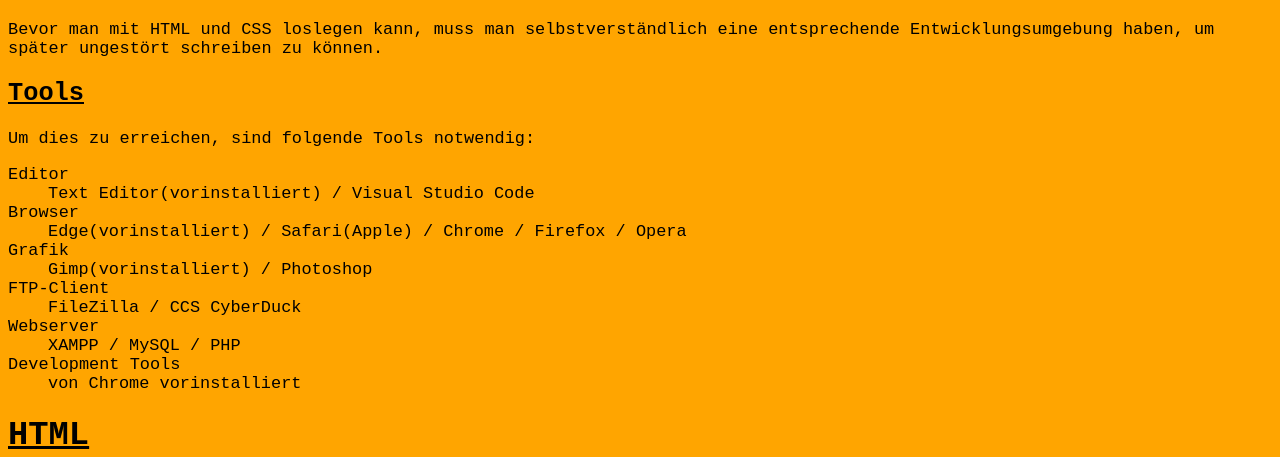
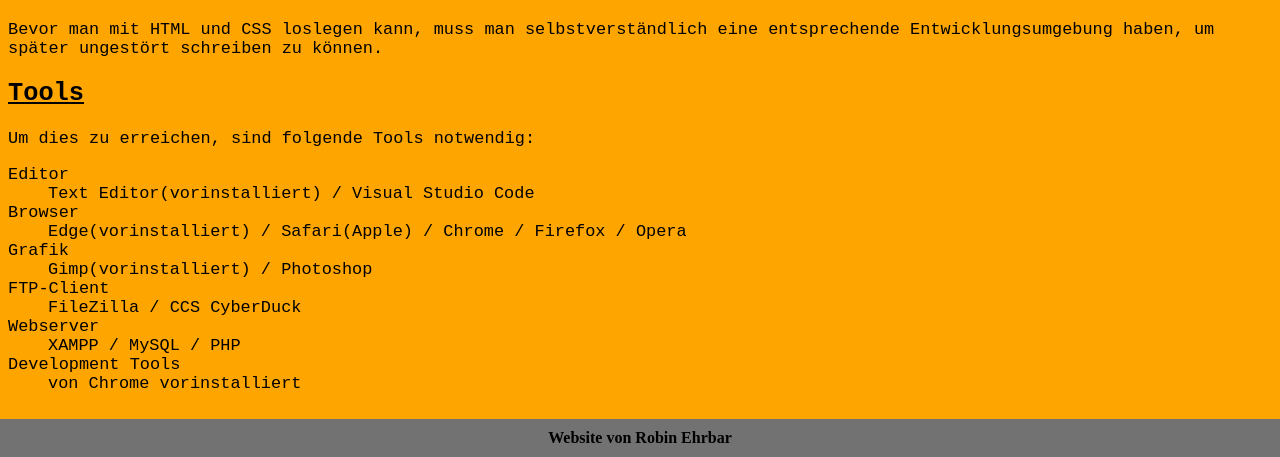
Before and after one commit to robinehrbar/Doku, a plain HTML site: page index.html in a window 1280 px wide. Shown: the part 343-800 px from the top of the page. Drawn offline with Linux system fonts and the light colour scheme.

Commit message:
13. push

```diff
--- a/index.html
+++ b/index.html
@@ -129,7 +129,7 @@
         <p>
             HTML kurz für HyperText Markup Language, bezeichnet die heutige standard Markup Sprache für Websiten und
             deren Programme. HTML beschreibt die Struktur einer Website und verwaltet damit ihr Erscheinungsbild und
-            Aussehen. Bei HTML redet man grundsätzlich von Elemten, und eben nicht wie Viele denken von Befehlen. Diese
+            Aussehen. Bei HTML redet man grundsätzlich von Elementen, und eben nicht wie Viele denken von Befehlen. Diese
             Elemente bestehen immer aus Tags. Entweder bestehen die Elemente aus einem einzigen Tag(leeres Element
             sprich ohne Inhalt) oder aus einem öffnendem und einem schliessendem Tag(mit Inhalt). In den Tags selbst
             hat es teilweise Attribute, diese bestimmen gewisse Eigenschaften über ein Element.
@@ -399,7 +399,7 @@
             später im CSS definieren kann, würde ich Allen empfehlen, seinen body (Hauptteil) in header, main und
             footer zu unterteilen. <br> Auch eine schöne Darstellung kann später helfen sich im Code zurechtzufinden,
             vorallem wenn andere Leute sich den Code anschauen. Wenn man es noch leichter für aussenstehende Personen
-            machen will, kann man mit (kleiner als)!-- Beispieltext --(grösser als) einen Kommentar dem Code
+            machen will, kann man mit /* Beispieltext */ einen Kommentar dem Code
             hinzufügen, welcher dann letztendlich auf der Website nicht ersichtlich sein wird. <br> Für eine optimierte
             Gliederung ist div wie geschaffen. Damit kann man einerseits zusammengehörige Elemente besser gruppieren,
             andererseits kann man ihnen ganz einfach und ohne Probleme Klassen zuweisen um später im CSS die
@@ -427,7 +427,7 @@
         </p>
     </main>
     <footer>
-        <p>
+        <p id="footerid">
             Website von Robin Ehrbar
         </p>
     </footer>
--- a/styles.css
+++ b/styles.css
@@ -1,4 +1,4 @@
-/* Noch Design, Footer und Media Queries */
+/* Media Queries */
 
 main {
     font-family: monospace;
@@ -15,12 +15,17 @@ header {
     right: 0;
 }
 
-footer {
+#footerid {
+    background: rgb(114, 114, 114);
+    color: black;
+    font-weight: bold;
+    width: 100%;
+    left: 0;
+    bottom: 0;
+    text-align: center;
     position: fixed;
-    display: flex;
-    text-align: center;
-    background: black;
-    color: orange;
+    margin-bottom: 0;
+    padding: 10px 0;
 }
 
 h1, h2 {
@@ -80,7 +85,8 @@ display: block;
     display: block;
 }
 
-/* Change the background color of the dropdown button when the dropdown content is shown */
+/* Change the background color of the dropdown button,
+when the dropdown content is shown */
 .dropdown:hover .dropbtn0 {
     background-color: rgb(170, 0, 0);
 }
```
